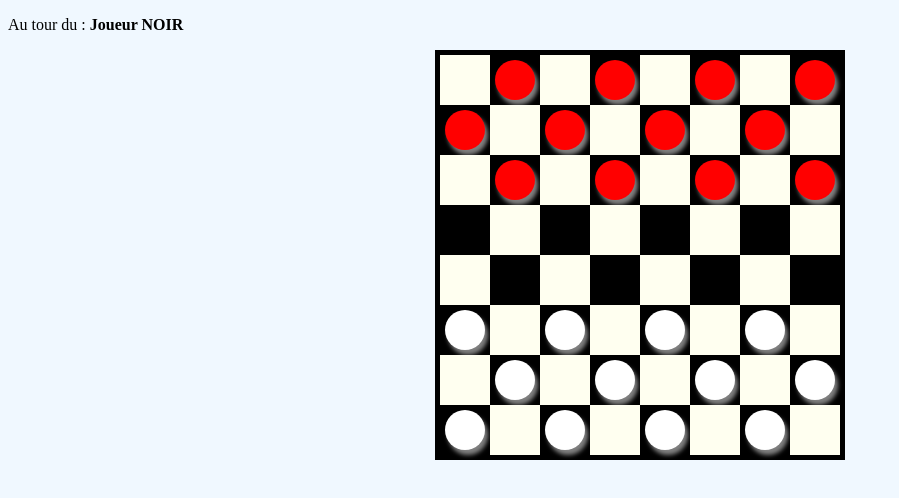
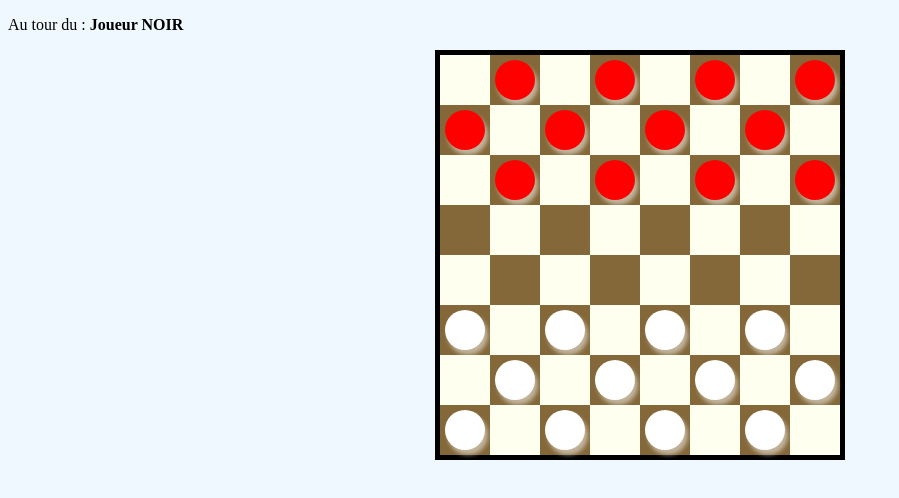
Before and after one commit to gueyemoo/Checkers, a plain HTML site: page client/game.html in a window 1280 px wide. Both pictures are taken after a click on the button "Jouer". Shown: the whole page, without its empty margins (0-899 px from the left). Drawn offline with nearby package versions, Linux system fonts and the light colour scheme.

Commit message:
Changing board colors

```diff
--- a/client/map.css
+++ b/client/map.css
@@ -16,7 +16,8 @@ svg {
 }
 
 .noir {
-    background-color: #000000;
+    /* background-color: #000000; */
+    background-color: #846839;
     width: 50px;
     height: 50px;
     float: left;
```
